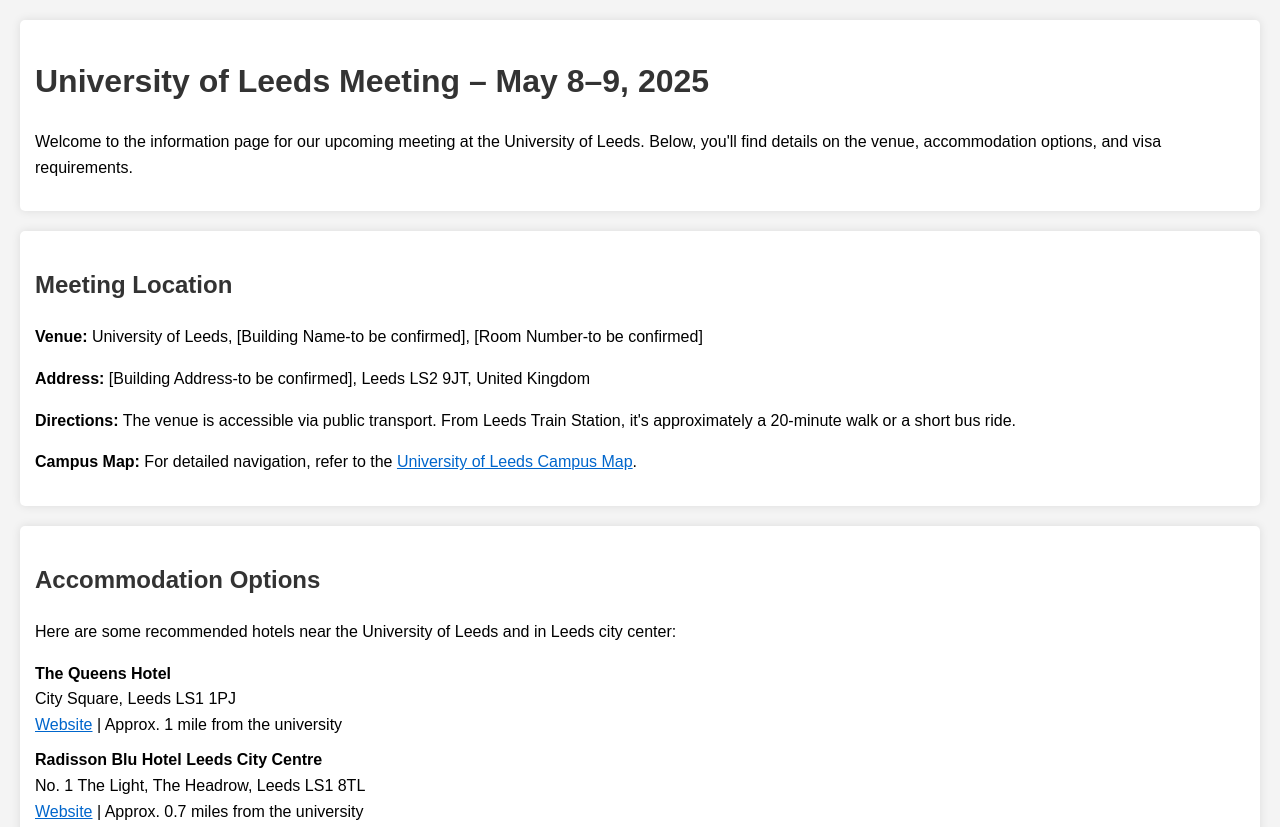
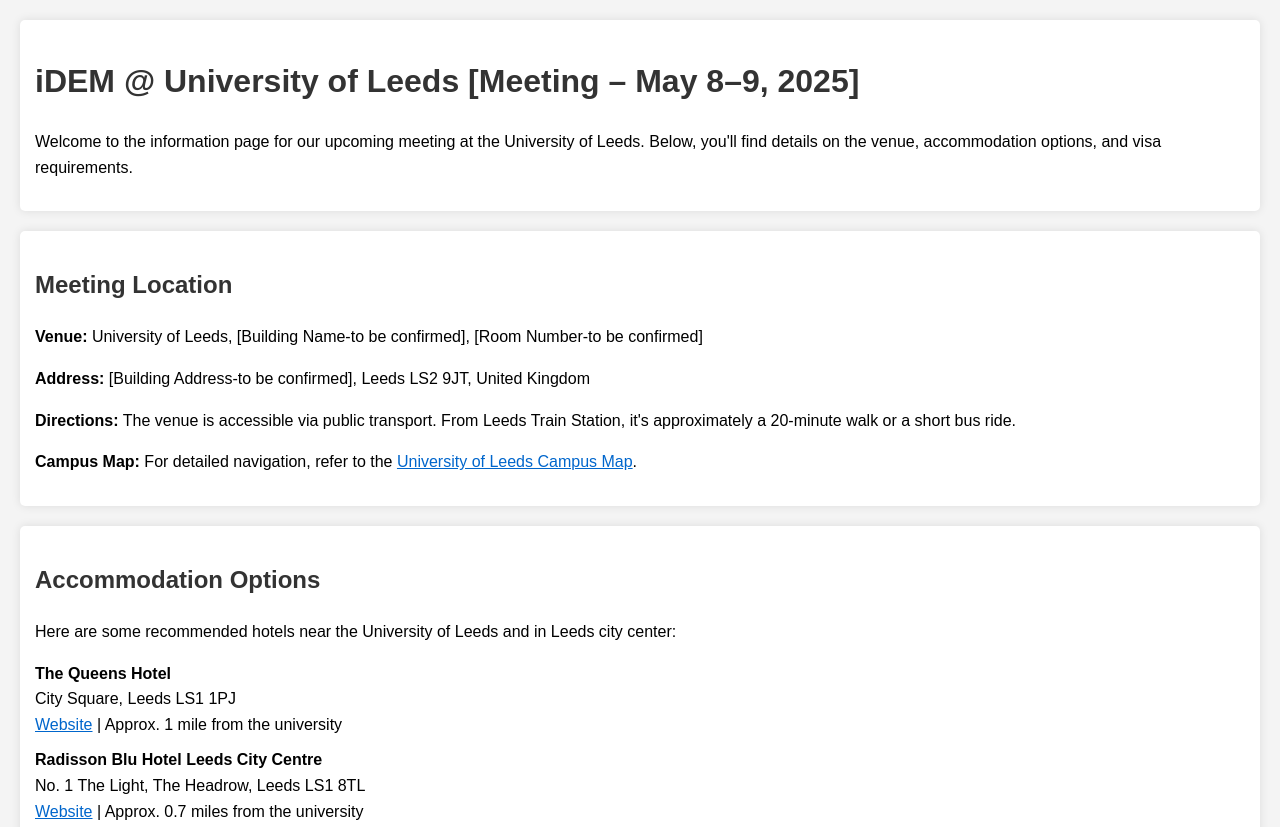
Before and after one commit to Nouran-Khallaf/leeds-meeting-may2025, a plain HTML site: page index.html in a window 1280 px wide. Shown: the top 827 px of the page. Drawn offline with Linux system fonts and the light colour scheme.

Commit message:
Update index.html

```diff
--- a/index.html
+++ b/index.html
@@ -36,7 +36,7 @@
 <body>
 
 <header>
-    <h1>University of Leeds Meeting – May 8–9, 2025</h1>
+    <h1>iDEM @ University of Leeds [Meeting – May 8–9, 2025]</h1>
     <p>Welcome to the information page for our upcoming meeting at the University of Leeds. Below, you'll find details on the venue, accommodation options, and visa requirements.</p>
 </header>
 
```
